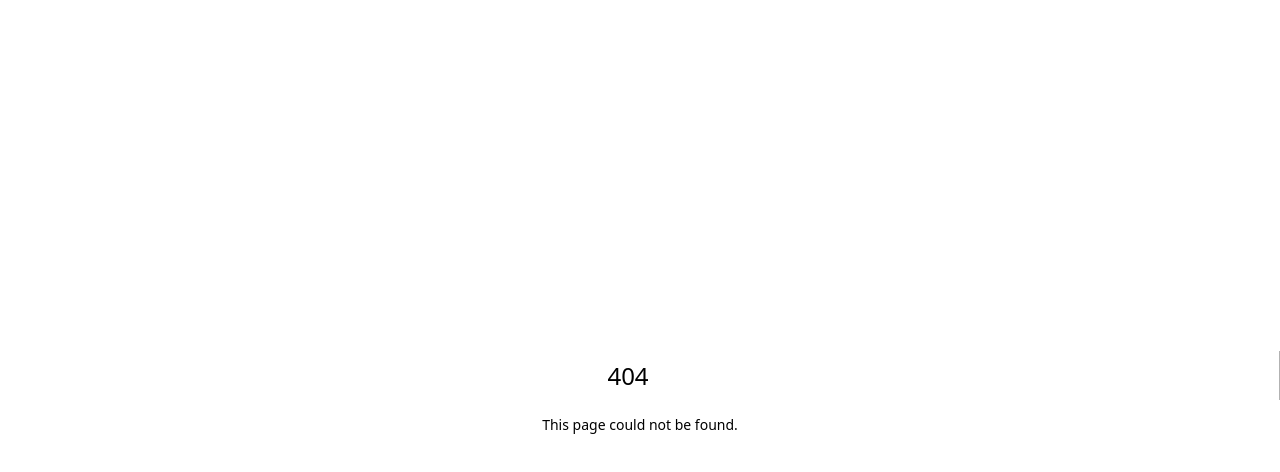
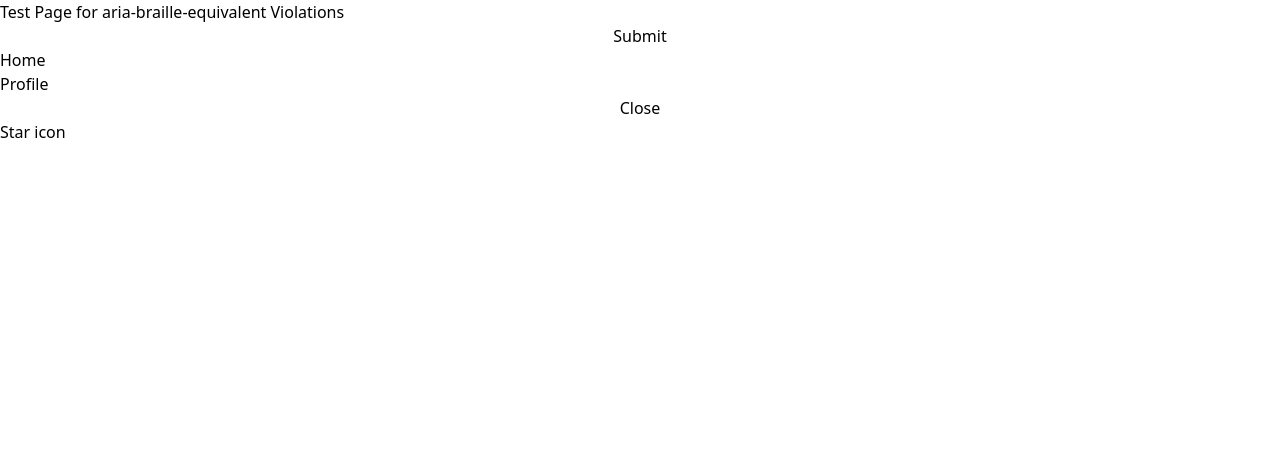
Before and after one commit to test-party/guinea-pig-next, a Next.js app: page /aria-braille-equivalent in a window 1280 px wide. Before the commit this address had no page. Shown: the top 472 px of the page. Built offline with nearby package versions, Linux system fonts and the light colour scheme.

Commit message:
amk - aria-braille test page

```diff
--- /dev/null
+++ b/src/app/aria-braille-equivalent/page.tsx
@@ -0,0 +1,34 @@
+// http://localhost:3000/aria-braille-equivalent
+export default function Page() {
+  return (
+    <div>
+      <h1>Test Page for aria-braille-equivalent Violations</h1>
+
+      <button aria-braillelabel="Submit form">
+        Submit
+      </button>
+
+      <div role="navigation" aria-brailleroledescription="Site menu">
+        <ul>
+          <li><a href="/home">Home</a></li>
+        </ul>
+      </div>
+
+      <a href="/profile" aria-braillelabel="User profile link" aria-label="Go to your account">
+        Profile
+      </a>
+
+      <button aria-braillelabel="Close window" aria-label="">
+        Close
+      </button>
+
+      <span aria-brailleroledescription="Decorative element">
+        Star icon
+      </span>
+
+      <div aria-braillelabel="Hidden content" hidden>
+        This is hidden
+      </div>
+    </div>
+  );
+}
```
